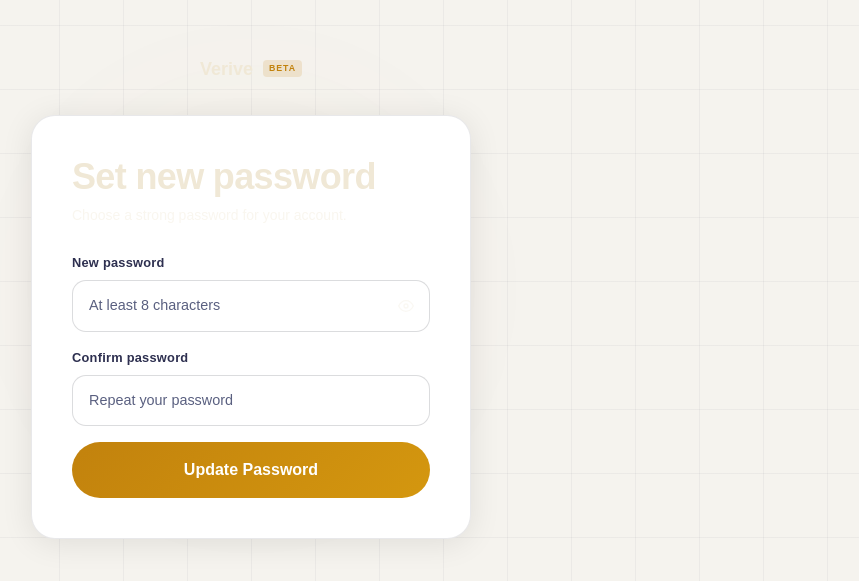
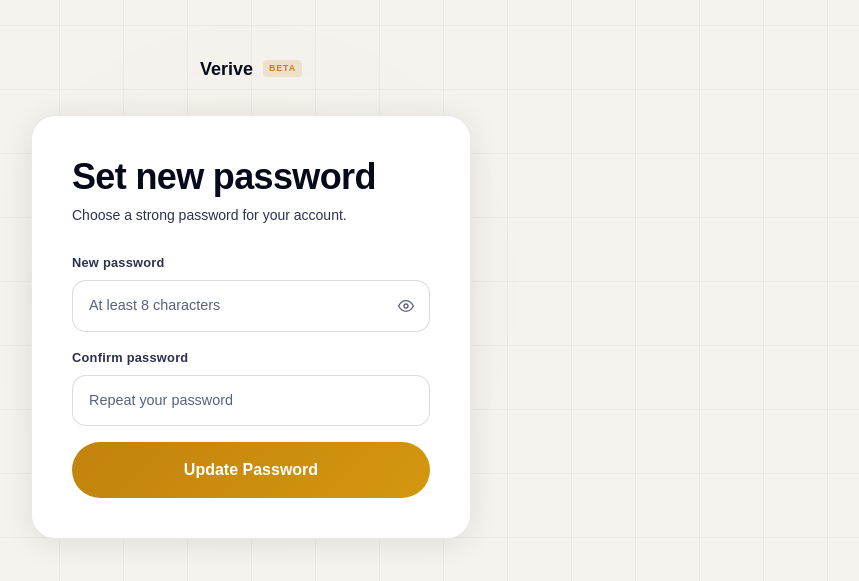
Before and after one commit to emeka-divine-exe/verive, a Next.js app: page /reset-password in a window 1280 px wide. Shown: the part 103-684 px from the top of the page, without its empty margins (389-1248 px from the left). Built offline with nearby package versions, Linux system fonts and the light colour scheme; a web font is replaced by a local one.

Commit message:
Refactor reset password page styles and error handling

```diff
--- a/src/app/reset-password/page.tsx
+++ b/src/app/reset-password/page.tsx
@@ -17,8 +17,8 @@ export default function ResetPasswordPage() {
   async function handleReset(e: React.FormEvent) {
     e.preventDefault()
     setError('')
-    if (password !== confirm)   { setError('Passwords do not match.'); return }
-    if (password.length < 8)    { setError('Password must be at least 8 characters.'); return }
+    if (password !== confirm) { setError('Passwords do not match.'); return }
+    if (password.length < 8)  { setError('Password must be at least 8 characters.'); return }
     setLoading(true)
     const { error } = await supabase.auth.updateUser({ password })
     if (error) { setError(error.message); setLoading(false); return }
@@ -28,16 +28,13 @@ export default function ResetPasswordPage() {
 
   return (
     <div className="min-h-screen flex items-center justify-center relative overflow-hidden grid-bg px-4 py-24">
-      <div className="orb w-96 h-96 left-1/2 top-1/4 -translate-x-1/2"
-        style={{ background: 'rgba(194,130,13,0.09)' }} />
+      <div className="orb w-96 h-96 left-1/2 top-1/4 -translate-x-1/2" style={{ background: 'rgba(194,130,13,0.09)' }} />
 
       <div className="relative z-10 w-full flex flex-col items-center">
-
-        {/* Wordmark */}
         <Link href="/" className="flex items-center gap-2.5 mb-8">
-          <span className="font-display font-bold text-lg" style={{ color: '#F0E8D6' }}>Verive</span>
+          <span className="font-display font-bold text-lg" style={{ color: 'var(--v-text)' }}>Verive</span>
           <span className="text-[0.55rem] font-body font-bold uppercase px-1.5 py-0.5 rounded"
-            style={{ background: 'rgba(194,130,13,0.14)', color: '#C2820D', letterSpacing: '0.1em' }}>
+            style={{ background: 'rgba(194,130,13,0.14)', color: 'var(--v-gold)', letterSpacing: '0.1em' }}>
             Beta
           </span>
         </Link>
@@ -51,15 +48,13 @@ export default function ResetPasswordPage() {
                   <path d="M20 6L9 17l-5-5"/>
                 </svg>
               </div>
-              <h2 className="h-md mb-2" style={{ color: '#F0E8D6' }}>Password updated!</h2>
-              <p className="font-body text-sm" style={{ color: 'rgba(240,232,214,0.42)' }}>
-                Redirecting you to login…
-              </p>
+              <h2 className="h-md mb-2" style={{ color: 'var(--v-text)' }}>Password updated!</h2>
+              <p className="font-body text-sm" style={{ color: 'var(--v-muted)' }}>Redirecting you to login…</p>
             </div>
           ) : (
             <>
-              <h1 className="h-lg mb-2" style={{ color: '#F0E8D6' }}>Set new password</h1>
-              <p className="font-body text-sm mb-7" style={{ color: 'rgba(240,232,214,0.40)' }}>
+              <h1 className="h-lg mb-2" style={{ color: 'var(--v-text)' }}>Set new password</h1>
+              <p className="font-body text-sm mb-7" style={{ color: 'var(--v-muted)' }}>
                 Choose a strong password for your account.
               </p>
               <form onSubmit={handleReset} className="space-y-4">
@@ -72,7 +67,7 @@ export default function ResetPasswordPage() {
                       onChange={e => setPassword(e.target.value)} required />
                     <button type="button" onClick={() => setShowPass(s => !s)}
                       className="absolute right-4 top-1/2 -translate-y-1/2"
-                      style={{ color: 'rgba(240,232,214,0.30)' }}>
+                      style={{ color: 'var(--v-ghost)' }}>
                       {showPass
                         ? <svg width="16" height="16" viewBox="0 0 24 24" fill="none" stroke="currentColor" strokeWidth="2"><path d="M17.94 17.94A10.07 10.07 0 0 1 12 20c-7 0-11-8-11-8a18.45 18.45 0 0 1 5.06-5.94M9.9 4.24A9.12 9.12 0 0 1 12 4c7 0 11 8 11 8a18.5 18.5 0 0 1-2.16 3.19m-6.72-1.07a3 3 0 1 1-4.24-4.24"/><line x1="1" y1="1" x2="23" y2="23"/></svg>
                         : <svg width="16" height="16" viewBox="0 0 24 24" fill="none" stroke="currentColor" strokeWidth="2"><path d="M1 12s4-8 11-8 11 8 11 8-4 8-11 8-11-8-11-8z"/><circle cx="12" cy="12" r="3"/></svg>
```
